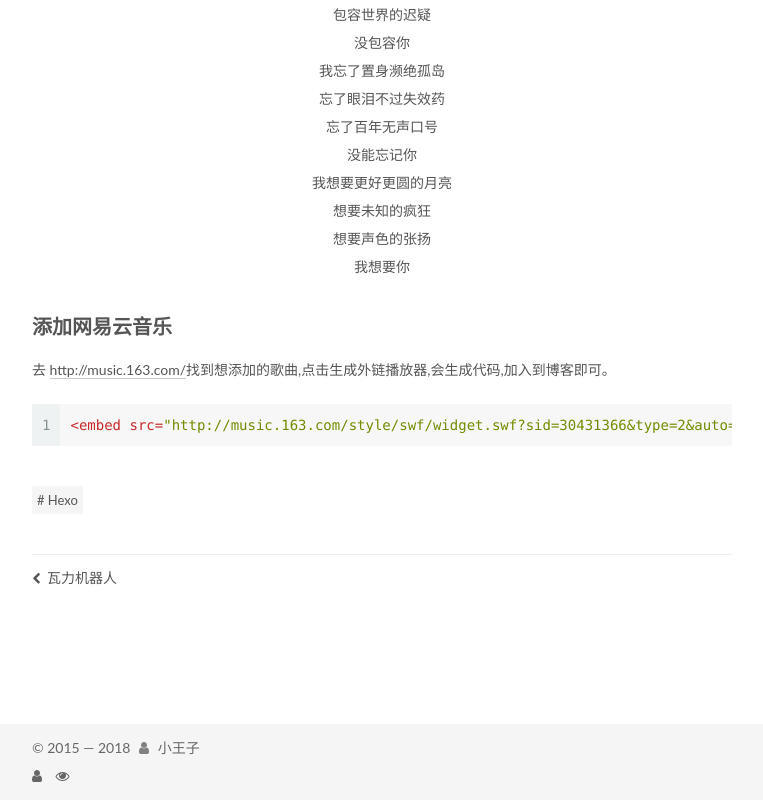
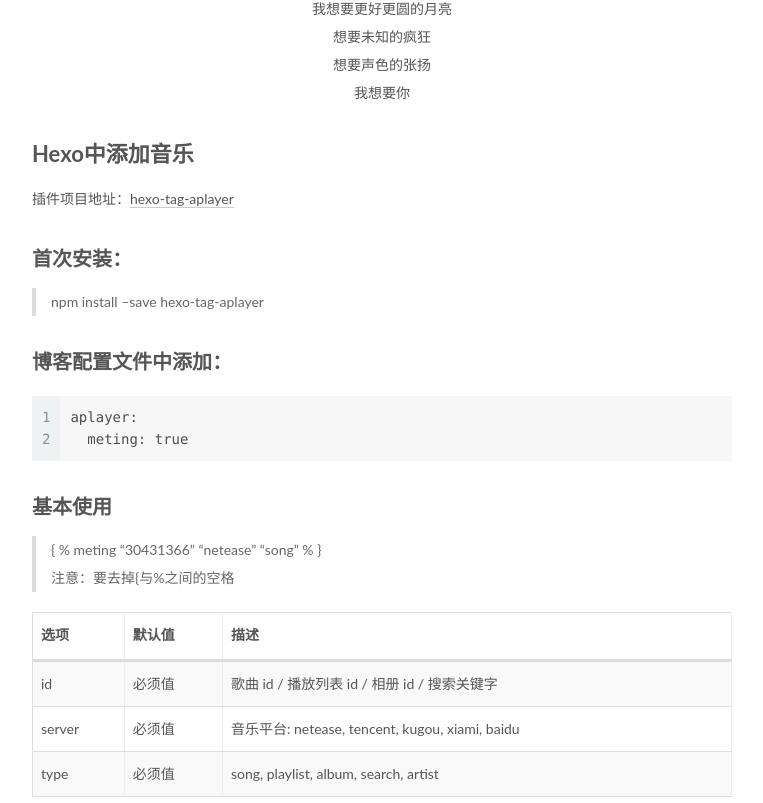
Before and after one commit to closetao/blog, a plain HTML site: page 2018/06/21/奇妙能力歌/index.html in a window 1280 px wide. Shown: the part 1577-2380 px from the top of the page, without its empty margins (258-1021 px from the left). Drawn offline with Linux system fonts and the light colour scheme; some packages are replaced by stand-ins of ours; no server answers; a script that the page names is missing.

Commit message:
Site updated: 2018-06-21 20:16:17

```diff
--- a/2018/06/21/奇妙能力歌/index.html
+++ b/2018/06/21/奇妙能力歌/index.html
@@ -114,7 +114,7 @@
 <meta property="og:url" content="https://closetao.github.io/blog/2018/06/21/奇妙能力歌/index.html">
 <meta property="og:site_name" content="小王子">
 <meta property="og:locale" content="zh-CN">
-<meta property="og:updated_time" content="2018-06-21T11:43:56.088Z">
+<meta property="og:updated_time" content="2018-06-21T12:15:33.744Z">
 <meta name="twitter:card" content="summary">
 <meta name="twitter:title" content="奇妙能力歌">
 
@@ -171,6 +171,9 @@
   </style>
 </noscript>
 
+<link rel="stylesheet" href="\blog\assets\css\APlayer.min.css" class="aplayer-style-marker">
+<script src="\blog\assets\js\APlayer.min.js" class="aplayer-script-marker"></script>
+<script src="\blog\assets\js\Meting.min.js" class="meting-script-marker"></script>
 </head>
 
 <body itemscope itemtype="http://schema.org/WebPage" lang="zh-CN">
@@ -369,7 +372,7 @@
 
 
 
-              <time title="创建时间：2018-06-21 19:32:50 / 修改时间：19:43:56" itemprop="dateCreated datePublished" datetime="2018-06-21T19:32:50+08:00">2018-06-21</time>
+              <time title="创建时间：2018-06-21 19:32:50 / 修改时间：20:15:33" itemprop="dateCreated datePublished" datetime="2018-06-21T19:32:50+08:00">2018-06-21</time>
 
 
 
@@ -427,10 +430,45 @@
 
 
 
-        <div align="center"><br><embed src="http://music.163.com/style/swf/widget.swf?sid=30431366&type=2&auto=1&width=520&height=66" width="540" height="86" allownetworking="all"><br><br><a id="more"></a><br><br>♪♪ 歌词 ♪♪<br><br><br>我看过沙漠下暴雨<br>看过大海亲吻鲨鱼<br>看过黄昏追逐黎明<br>没看过你<br>我知道美丽会老去<br>生命之外还有生命<br>我知道风里有诗句<br>不知道你<br>我听过荒芜变成热闹<br>听过尘埃掩埋城堡<br>听过天空拒绝飞鸟<br>没听过你<br>我明白眼前都是气泡<br>安静的才是苦口良药<br>明白什么才让我骄傲<br>不明白你<br>我拒绝更好更圆的月亮<br>拒绝未知的疯狂<br>拒绝声色的张扬<br>不拒绝你<br>我变成荒凉的景象<br>变成无所谓的模样<br>变成透明的高墙<br>没能变成你<br><br>我听过空境的回忆<br>雨水浇绿孤山岭<br>听过被诅咒的秘密<br>没听过你<br>我抓住散落的欲望<br>缱绻的馥郁让我紧张<br>我抓住时间的假想<br>没抓住你<br>我包容六月清泉结冰<br>包容暮老的生命<br>包容世界的迟疑<br>没包容你<br>我忘了置身濒绝孤岛<br>忘了眼泪不过失效药<br>忘了百年无声口号<br>没能忘记你<br>我想要更好更圆的月亮<br>想要未知的疯狂<br>想要声色的张扬<br>我想要你<br></div>
 
-<h3 id="添加网易云音乐"><a href="#添加网易云音乐" class="headerlink" title="添加网易云音乐"></a>添加网易云音乐</h3><p>去 <a href="http://music.163.com/" target="_blank" rel="noopener">http://music.163.com/</a>找到想添加的歌曲,点击生成外链播放器,会生成代码,加入到博客即可。</p>
-<figure class="highlight html"><table><tr><td class="gutter"><pre><span class="line">1</span><br></pre></td><td class="code"><pre><span class="line"><span class="tag">&lt;<span class="name">embed</span> <span class="attr">src</span>=<span class="string">"http://music.163.com/style/swf/widget.swf?sid=30431366&amp;type=2&amp;auto=1&amp;width=520&amp;height=66"</span> <span class="attr">width</span>=<span class="string">"540"</span> <span class="attr">height</span>=<span class="string">"86"</span>  <span class="attr">allowNetworking</span>=<span class="string">"all"</span>&gt;</span><span class="tag">&lt;/<span class="name">embed</span>&gt;</span></span><br></pre></td></tr></table></figure>
+    <div id="aplayer-EzaTyiXg" class="aplayer aplayer-tag-marker meting-tag-marker" data-id="30431366" data-server="netease" data-type="song" data-mode="circulation" data-autoplay="false" data-mutex="true" data-listmaxheight="340px" data-preload="auto" data-theme="#ad7a86"></div>
+<a id="more"></a>
+<div align="center"><br>♪♪ 歌词 ♪♪<br><br><br>我看过沙漠下暴雨<br>看过大海亲吻鲨鱼<br>看过黄昏追逐黎明<br>没看过你<br>我知道美丽会老去<br>生命之外还有生命<br>我知道风里有诗句<br>不知道你<br>我听过荒芜变成热闹<br>听过尘埃掩埋城堡<br>听过天空拒绝飞鸟<br>没听过你<br>我明白眼前都是气泡<br>安静的才是苦口良药<br>明白什么才让我骄傲<br>不明白你<br>我拒绝更好更圆的月亮<br>拒绝未知的疯狂<br>拒绝声色的张扬<br>不拒绝你<br>我变成荒凉的景象<br>变成无所谓的模样<br>变成透明的高墙<br>没能变成你<br><br>我听过空境的回忆<br>雨水浇绿孤山岭<br>听过被诅咒的秘密<br>没听过你<br>我抓住散落的欲望<br>缱绻的馥郁让我紧张<br>我抓住时间的假想<br>没抓住你<br>我包容六月清泉结冰<br>包容暮老的生命<br>包容世界的迟疑<br>没包容你<br>我忘了置身濒绝孤岛<br>忘了眼泪不过失效药<br>忘了百年无声口号<br>没能忘记你<br>我想要更好更圆的月亮<br>想要未知的疯狂<br>想要声色的张扬<br>我想要你<br></div>
+
+<h2 id="Hexo中添加音乐"><a href="#Hexo中添加音乐" class="headerlink" title="Hexo中添加音乐"></a>Hexo中添加音乐</h2><p>插件项目地址：<a href="https://github.com/MoePlayer/hexo-tag-aplayer" target="_blank" rel="noopener">hexo-tag-aplayer</a></p>
+<h3 id="首次安装："><a href="#首次安装：" class="headerlink" title="首次安装："></a>首次安装：</h3><blockquote>
+<p>npm install –save hexo-tag-aplayer</p>
+</blockquote>
+<h3 id="博客配置文件中添加："><a href="#博客配置文件中添加：" class="headerlink" title="博客配置文件中添加："></a>博客配置文件中添加：</h3><figure class="highlight plain"><table><tr><td class="gutter"><pre><span class="line">1</span><br><span class="line">2</span><br></pre></td><td class="code"><pre><span class="line">aplayer:</span><br><span class="line">  meting: true</span><br></pre></td></tr></table></figure>
+<h3 id="基本使用"><a href="#基本使用" class="headerlink" title="基本使用"></a>基本使用</h3><blockquote>
+<p>{ % meting “30431366” “netease” “song” % }<br>注意：要去掉{与%之间的空格</p>
+</blockquote>
+<table>
+<thead>
+<tr>
+<th>选项</th>
+<th>默认值</th>
+<th>描述</th>
+</tr>
+</thead>
+<tbody>
+<tr>
+<td>id</td>
+<td>必须值</td>
+<td>歌曲 id / 播放列表 id / 相册 id / 搜索关键字</td>
+</tr>
+<tr>
+<td>server</td>
+<td>必须值</td>
+<td>音乐平台: netease, tencent, kugou, xiami, baidu</td>
+</tr>
+<tr>
+<td>type</td>
+<td>必须值</td>
+<td>song, playlist, album, search, artist</td>
+</tr>
+</tbody>
+</table>
 
 
     </div>
@@ -670,7 +708,7 @@
 
 
 
-              <div class="post-toc-content"><ol class="nav"><li class="nav-item nav-level-3"><a class="nav-link" href="#添加网易云音乐"><span class="nav-text">添加网易云音乐</span></a></li></ol></div>
+              <div class="post-toc-content"><ol class="nav"><li class="nav-item nav-level-2"><a class="nav-link" href="#Hexo中添加音乐"><span class="nav-text">Hexo中添加音乐</span></a><ol class="nav-child"><li class="nav-item nav-level-3"><a class="nav-link" href="#首次安装："><span class="nav-text">首次安装：</span></a></li><li class="nav-item nav-level-3"><a class="nav-link" href="#博客配置文件中添加："><span class="nav-text">博客配置文件中添加：</span></a></li><li class="nav-item nav-level-3"><a class="nav-link" href="#基本使用"><span class="nav-text">基本使用</span></a></li></ol></li></ol></div>
 
 
           </div>
```
Also changed, not shown: 2016/12/27/行者无疆/index.html (+2 -2 lines), 2017/01/08/2 + 2 = 5 ——《1984》/index.html (+4 -4 lines), 2017/01/08/《寡头政治集体主义的理论与实践》——《1984》/index.html (+4 -4 lines), 2017/01/09/罗辑思维(第一季34) 躺倒也能当英雄/index.html (+2 -2 lines), archives/2017/01/index.html (+4 -4 lines), archives/2017/index.html (+4 -4 lines), archives/index.html (+4 -4 lines), index.html (+198 -195 lines), search.xml (+7 -7 lines).
